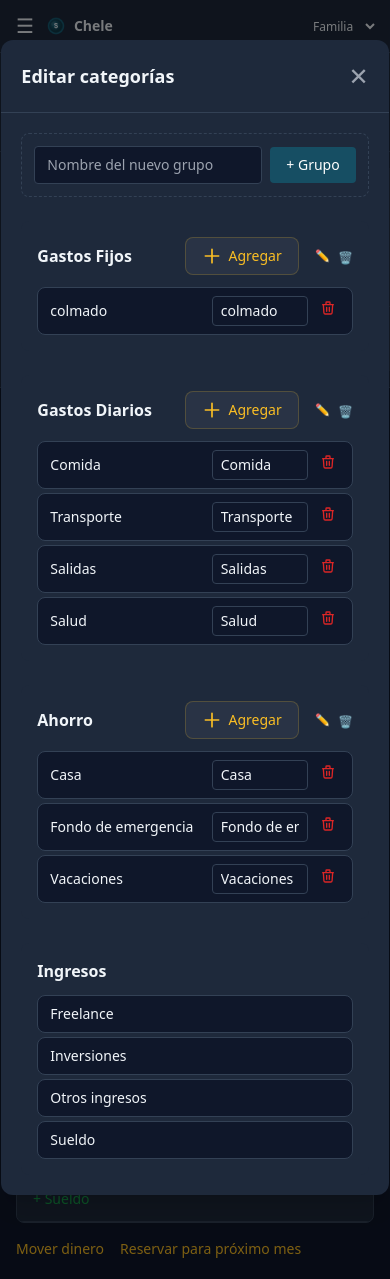
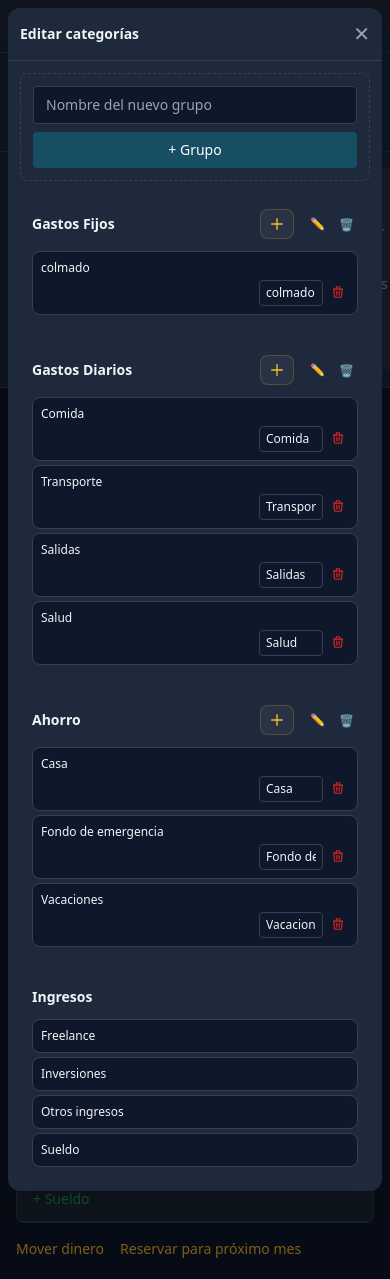
Before and after one commit to cesardarinel/chele, a Django app: page /presupuestos/ in a window 390 px wide, after a click on "✎ Editar". Run offline with Django 5.2, Linux system fonts and the light colour scheme; a user stored in the database is signed in; data comes from the database, SQL or seed files in the repository; data that the repository does not hold is empty; some libraries are stand-ins or nearby versions.

Commit message:
Fix edit budget modal responsive on mobile

```diff
--- a/templates/budgets/budget_view.html
+++ b/templates/budgets/budget_view.html
@@ -181,65 +181,67 @@
         </div>
     </div>
 
-    <div id="editBudgetModal" class="hidden fixed inset-0 bg-black/50 z-50 flex items-start justify-center pt-10 md:pt-20 overflow-y-auto" onclick="if(event.target===this)closeModal('editBudgetModal')">
-        <div class="bg-chele-surface rounded-xl shadow-xl w-full max-w-lg mx-4 mb-10">
-            <div class="flex items-center justify-between p-5 md:p-6 border-b border-chele-border">
-                <h3 class="text-lg font-bold text-chele-text flex items-center gap-2">Editar categorías</h3>
-                <button onclick="closeModal('editBudgetModal')" class="text-gray-400 hover:text-gray-300 text-2xl">✕</button>
+    <div id="editBudgetModal" class="hidden fixed inset-0 bg-black/50 z-50 flex items-start justify-center pt-2 md:pt-10 overflow-y-auto" onclick="if(event.target===this)closeModal('editBudgetModal')">
+        <div class="bg-chele-surface rounded-xl shadow-xl w-full max-w-lg mx-2 md:mx-4 mb-4 md:mb-10">
+            <div class="flex items-center justify-between p-3 md:p-6 border-b border-chele-border">
+                <h3 class="text-sm md:text-lg font-bold text-chele-text flex items-center gap-2">Editar categorías</h3>
+                <button onclick="closeModal('editBudgetModal')" class="text-gray-400 hover:text-gray-300 text-xl md:text-2xl">✕</button>
             </div>
-            <div class="p-5 md:p-6 space-y-6">
-                <form method="post" action="{% url 'category_group_create' %}" class="flex items-center gap-2 bg-chele-bg-secondary rounded-lg p-3 border border-dashed border-chele-border">
+            <div class="p-3 md:p-6 space-y-4 md:space-y-6">
+                <form method="post" action="{% url 'category_group_create' %}" class="flex flex-col md:flex-row items-stretch md:items-center gap-2 bg-chele-bg-secondary rounded-lg p-3 border border-dashed border-chele-border">
                     {% csrf_token %}
                     <input type="text" name="name" placeholder="Nombre del nuevo grupo" required class="flex-1 bg-chele-bg border border-chele-border rounded px-3 py-2 text-sm text-chele-text">
                     <button type="submit" class="bg-chele-primary text-white px-4 py-2 rounded text-sm font-medium hover:bg-chele-primary-dark whitespace-nowrap">+ Grupo</button>
                 </form>
                 {% for group in groups %}
-                <div class="bg-chele-bg-secondary rounded-lg p-4">
-                    <div class="flex items-center justify-between mb-3">
-                        <h4 class="text-base font-bold text-chele-text">{{ group.group.name }}</h4>
+                <div class="bg-chele-bg-secondary rounded-lg p-3 md:p-4">
+                    <div class="flex flex-wrap items-center justify-between gap-2 mb-3">
+                        <h4 class="text-sm md:text-base font-bold text-chele-text break-words max-w-[60%] md:max-w-none">{{ group.group.name }}</h4>
                         {% if not group.group.is_income %}
-                        <div class="flex items-center gap-2">
+                        <div class="flex items-center gap-1.5 md:gap-2 flex-shrink-0">
                             <button onclick="document.getElementById('ecg{{ forloop.counter }}').classList.toggle('hidden')"
-                                    class="inline-flex items-center gap-1.5 text-sm font-medium text-amber-400 hover:text-amber-300 bg-white/5 border border-amber-400/20 rounded-lg px-4 py-2">
-                                <svg class="w-5 h-5" fill="none" stroke="currentColor" viewBox="0 0 24 24"><path stroke-linecap="round" stroke-linejoin="round" stroke-width="2" d="M12 4v16m8-8H4"/></svg>
-                                Agregar
+                                    class="inline-flex items-center gap-1 text-xs md:text-sm font-medium text-amber-400 hover:text-amber-300 bg-white/5 border border-amber-400/20 rounded-lg px-2 md:px-4 py-1.5 md:py-2">
+                                <svg class="w-4 h-4 md:w-5 md:h-5" fill="none" stroke="currentColor" viewBox="0 0 24 24"><path stroke-linecap="round" stroke-linejoin="round" stroke-width="2" d="M12 4v16m8-8H4"/></svg>
+                                <span class="hidden md:inline">Agregar</span>
                             </button>
                             <form method="post" action="{% url 'category_group_edit' group.group.id %}" class="inline-flex items-center gap-1">
                                 {% csrf_token %}
                                 <input type="text" name="name" value="{{ group.group.name }}" required
-                                       class="hidden bg-chele-bg border border-chele-border rounded px-2 py-0.5 text-sm w-32 text-chele-text group-edit-input"
+                                       class="hidden bg-chele-bg border border-chele-border rounded px-2 py-0.5 text-xs md:text-sm w-24 md:w-32 text-chele-text group-edit-input"
                                        onblur="this.closest('form').submit()">
                             </form>
                             <button onclick="var i=this.closest('div').querySelector('.group-edit-input');i.classList.toggle('hidden');i.focus()"
-                                    class="text-xs text-amber-400 hover:text-amber-300">✏️</button>
+                                    class="text-xs md:text-sm text-amber-400 hover:text-amber-300 p-1">✏️</button>
                             <form method="post" action="{% url 'category_group_delete' group.group.id %}" class="inline" onsubmit="return confirm('¿Eliminar grupo {{ group.group.name }} y todas sus categorías?')">
                                 {% csrf_token %}
-                                <button type="submit" class="text-xs text-chele-danger hover:text-red-400">🗑️</button>
+                                <button type="submit" class="text-xs md:text-sm text-chele-danger hover:text-red-400 p-1">🗑️</button>
                             </form>
                         </div>
                         {% endif %}
                     </div>
-                    <form id="ecg{{ forloop.counter }}" method="post" action="{% url 'category_create' %}" class="hidden mb-3 flex items-center gap-2 bg-chele-bg-secondary rounded-lg border border-chele-border p-3">
+                    <form id="ecg{{ forloop.counter }}" method="post" action="{% url 'category_create' %}" class="hidden mb-3 flex flex-col md:flex-row items-stretch md:items-center gap-2 bg-chele-bg-secondary rounded-lg border border-chele-border p-3">
                         {% csrf_token %}
                         <input type="hidden" name="group_id" value="{{ group.group.id }}">
                         <input type="text" name="name" placeholder="Nombre de la nueva categoría" required class="flex-1 bg-chele-bg border border-chele-border rounded px-3 py-2 text-sm text-chele-text">
-                        <button type="submit" class="bg-chele-primary text-white px-4 py-2 rounded text-sm font-medium hover:bg-chele-primary-dark">Crear</button>
-                        <button type="button" onclick="this.closest('form').classList.add('hidden')" class="text-chele-danger text-lg px-2">✕</button>
+                        <div class="flex gap-2">
+                            <button type="submit" class="flex-1 md:flex-none bg-chele-primary text-white px-4 py-2 rounded text-sm font-medium hover:bg-chele-primary-dark">Crear</button>
+                            <button type="button" onclick="this.closest('form').classList.add('hidden')" class="text-chele-danger text-lg px-2">✕</button>
+                        </div>
                     </form>
                     <div class="space-y-1">
                         {% for cat in group.categories %}
-                        <div class="flex items-center justify-between py-2 px-3 rounded-lg bg-chele-bg border border-chele-border hover:border-chele-border-light">
-                            <span class="text-sm font-medium text-chele-text">{{ cat.category.name }}</span>
+                        <div class="flex flex-col md:flex-row md:items-center justify-between py-2 px-2 md:px-3 rounded-lg bg-chele-bg border border-chele-border hover:border-chele-border-light gap-1 md:gap-0">
+                            <span class="text-xs md:text-sm font-medium text-chele-text break-words">{{ cat.category.name }}</span>
                             {% if not group.group.is_income %}
-                            <div class="flex gap-2">
+                            <div class="flex items-center gap-1 md:gap-2 self-end md:self-auto">
                                 <form method="post" action="{% url 'category_edit' cat.category.id %}" class="flex items-center gap-1">
                                     {% csrf_token %}
-                                    <input type="text" name="name" value="{{ cat.category.name }}" required class="bg-chele-bg border border-chele-border rounded px-2 py-1 text-sm w-24 text-chele-text">
+                                    <input type="text" name="name" value="{{ cat.category.name }}" required class="bg-chele-bg border border-chele-border rounded px-1.5 md:px-2 py-1 text-xs md:text-sm w-16 md:w-24 text-chele-text">
                                 </form>
                                 <form method="post" action="{% url 'category_delete' cat.category.id %}" class="inline" onsubmit="return confirm('¿Eliminar {{ cat.category.name }}?')">
                                     {% csrf_token %}
                                     <button type="submit" class="text-chele-danger hover:text-red-400 p-1">
-                                        <svg class="w-4 h-4" fill="none" stroke="currentColor" viewBox="0 0 24 24"><path stroke-linecap="round" stroke-linejoin="round" stroke-width="2" d="M19 7l-.867 12.142A2 2 0 0116.138 21H7.862a2 2 0 01-1.995-1.858L5 7m5 4v6m4-6v6m1-10V4a1 1 0 00-1-1h-4a1 1 0 00-1 1v3M4 7h16"/></svg>
+                                        <svg class="w-3.5 h-3.5 md:w-4 md:h-4" fill="none" stroke="currentColor" viewBox="0 0 24 24"><path stroke-linecap="round" stroke-linejoin="round" stroke-width="2" d="M19 7l-.867 12.142A2 2 0 0116.138 21H7.862a2 2 0 01-1.995-1.858L5 7m5 4v6m4-6v6m1-10V4a1 1 0 00-1-1h-4a1 1 0 00-1 1v3M4 7h16"/></svg>
                                     </button>
                                 </form>
                             </div>
```
